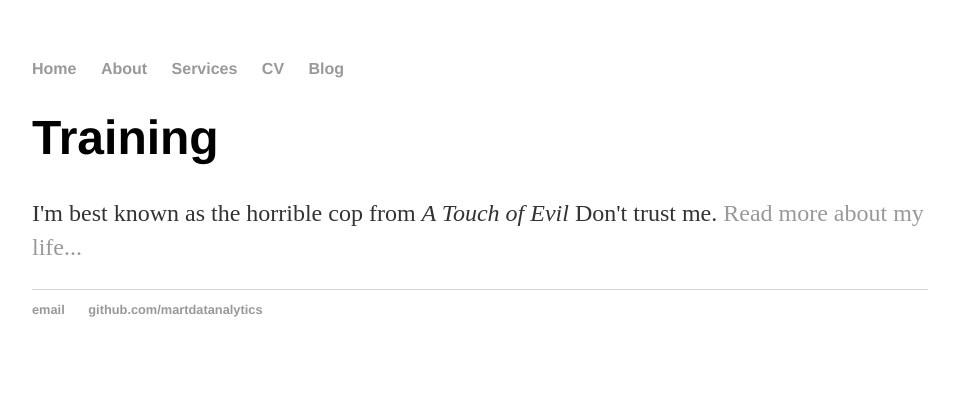
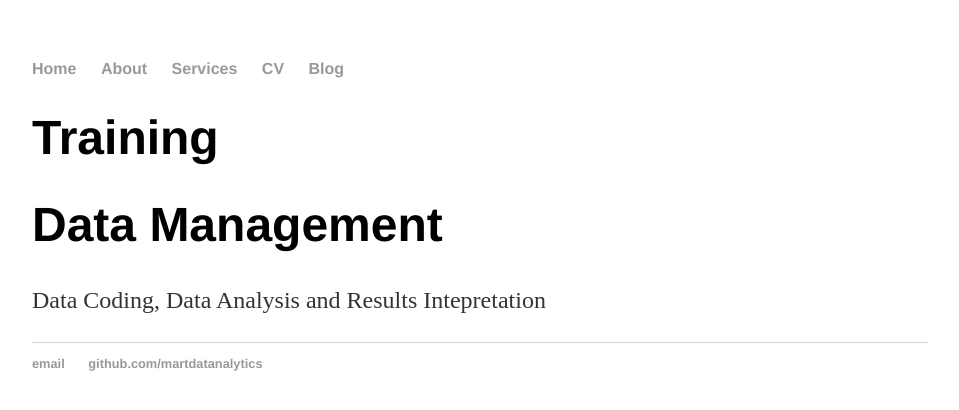
Before and after one commit to martdatanalytics/martdatanalytics.github.io, a Jekyll site: the page built from services/index.html, in a window 1280 px wide. Shown: the top 410 px of the page, without its empty margins (160-1119 px from the left). Built offline with Jekyll 4.4.1, drawn with Linux system fonts in a browser that asks for light colours.

Commit message:
Update index.html

```diff
--- a/services/index.html
+++ b/services/index.html
@@ -4,5 +4,7 @@ title: MartDat Analytics Services
 ---
 <div class="blurb">
 	<h1>Training</h1>
-	<p>I'm best known as the horrible cop from <em>A Touch of Evil</em> Don't trust me. <a href="/services">Read more about my life...</a></p>
+	<p><We provide training services for SPSS, R statistical programming, Python Programming, Excel and a various lots of open sources packages for easy coding and analysis of data.</p>
+	<h1>Data Management</h1>
+<p>Data Coding, Data Analysis and Results Intepretation</p>
 </div><!-- /.blurb -->
```
